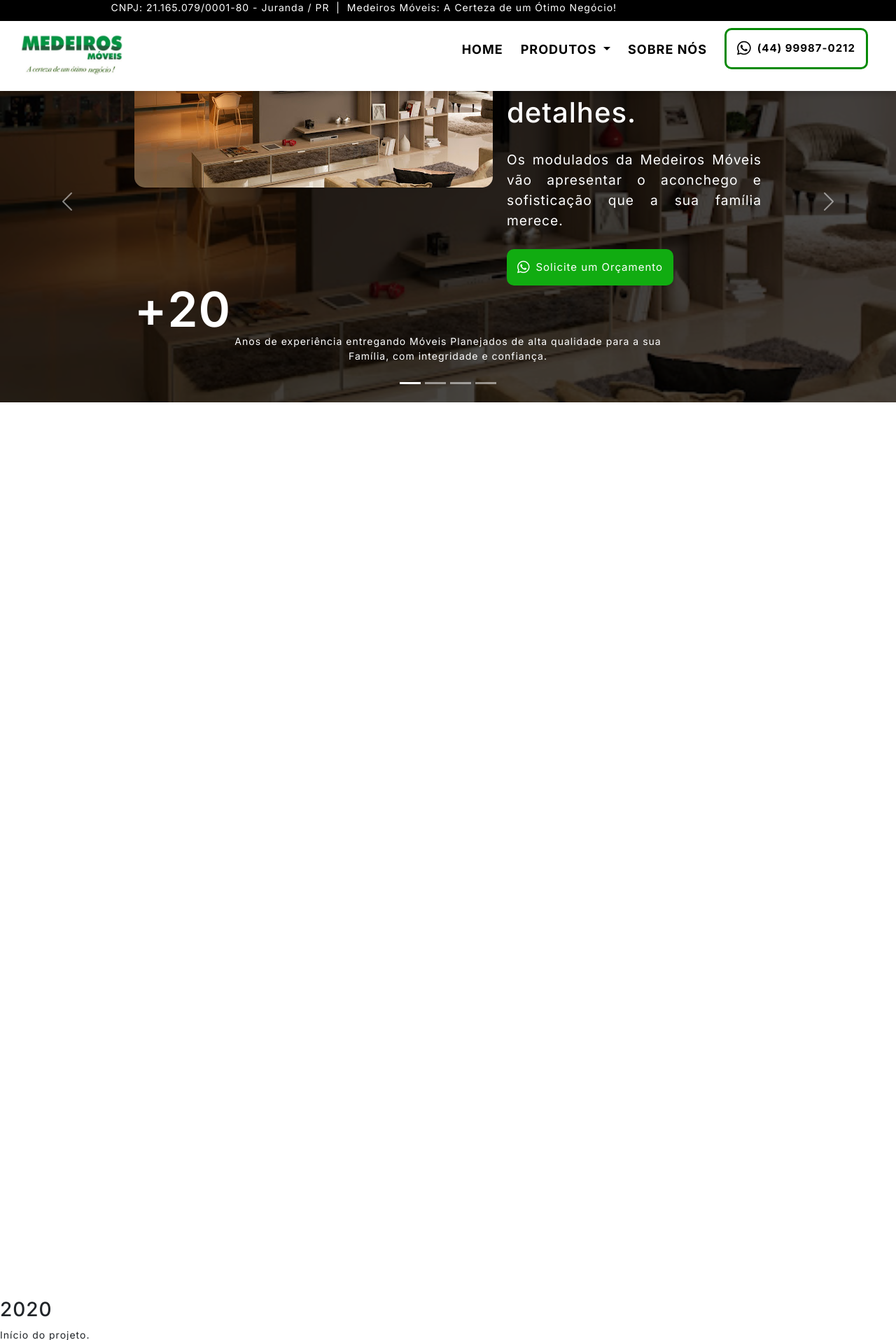
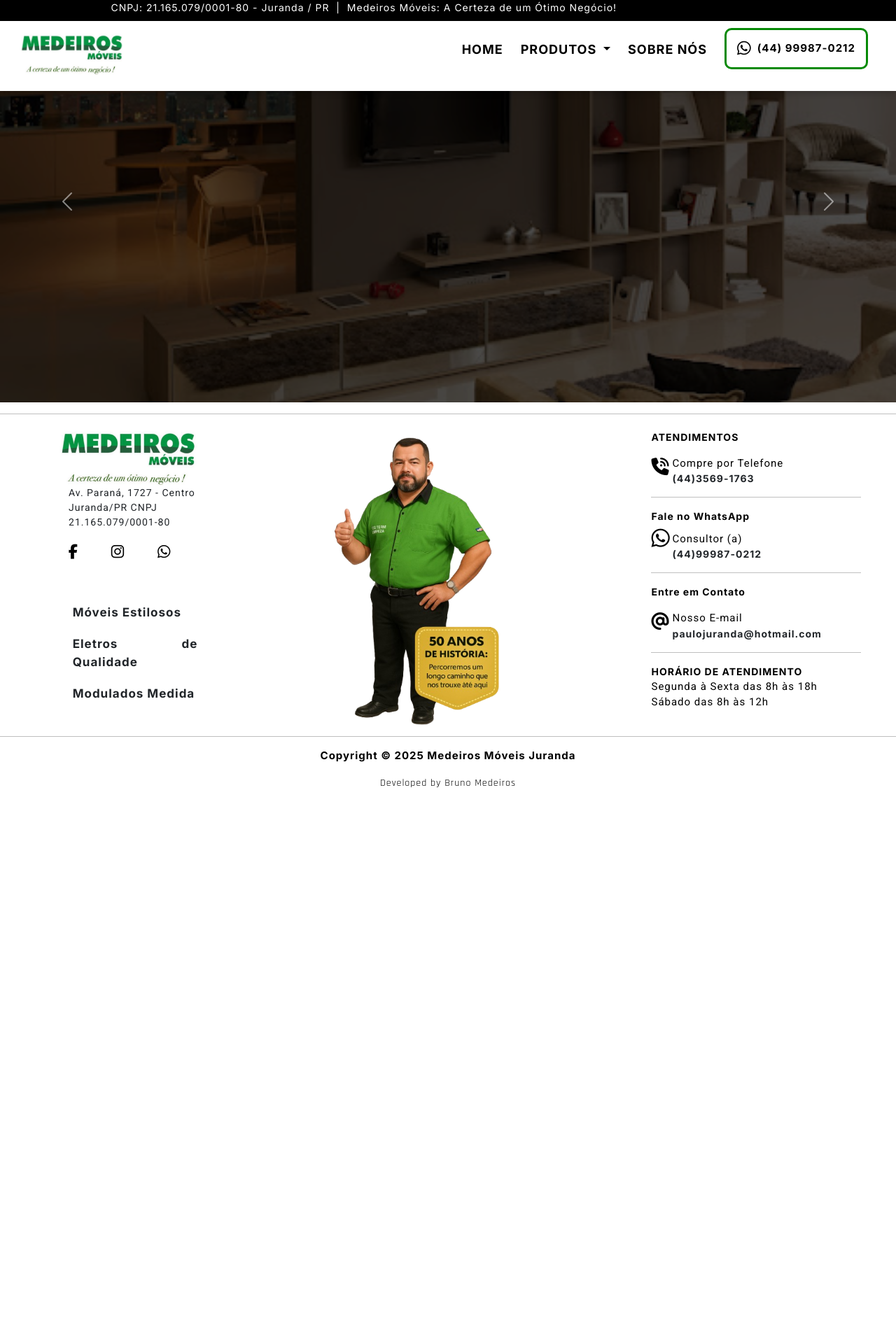
Before and after one commit to BrunoSoriedem/MedeirosMoveis, a PHP site: page / in a window 1280 px wide. Shown: the whole page at 70% size. Run offline with PHP 8.4, Linux system fonts and the light colour scheme; some web fonts are replaced.

Commit message:
vou explodir mano

```diff
--- a/css/style.css
+++ b/css/style.css
@@ -43,22 +43,64 @@
     transition: background 0.3s, border-radius 0.3s, opacity 0.3s;
 }
 
-.div-inicio {
-    display: flex;
+
+
+
+
+
+
+
+
+
+
+
+
+
+
+
+
+
+
+
+
+
+
+
+
+
+
+
+
+
+
+
+
+
+
+
+
+
+
+
+
+
+
+/*.div-inicio {
+     display: flex;
     margin-right: auto;
     margin-left: auto;
     position: relative;
-}
+}*/
 
-.div-inicio img {
-    width: 75%;
+/*.div-inicio img {
+     width: 75%;
     height: 50%;
     margin: auto;
     border-radius: 15px;
     z-index: 900;
-}
+}*/
 
-.infos-img {
+/* .infos-img {
     display: flex;
     flex-direction: column;
     justify-content: center;
@@ -80,7 +122,7 @@
 .infos-img a {
     color: rgb(255, 255, 255);
     text-decoration: none;
-}
+} */
 
 .orcamento {
     display: flex;
@@ -143,82 +185,7 @@
 }
 
 
-/*
 
-.div-contador-experiencia {
-    display: flex;
-    flex-direction: row;
-    /* display: flex;
-    justify-content: space-between;
-    align-items: center;
-    /* align-items: center;
-    /* justify-content: center;
-    /* gap: 20px;
-    /* margin-top: -50px;
-    /* height: 800px;
-}
-
-.escrita-contagem {
-    /* display: flex;
-    flex-direction: column;
-    float: right;
-    align-items: center;
-}
-
-.counter {
-    font-size: 4rem;
-    font-weight: bold;
-    color: #ffffff;
-    /* margin-left: -1020px;
-    /* margin-top: -110px;
-    display: flex;
-    transition: all 0.3s ease-in-out;
-}
-
-.contador-experiencia {
-    /* display: flex;
-    flex-direction: column;
-    align-items: center;
-    color: white;
-    max-width: 400px;
-}
-
-.contador-experiencia .simbolo-mais {
-    font-size: 60px;
-    margin: auto;
-    text-align: justify;
-    display: flex;
-}
-
-.contador-experiencia .escrita-mais {
-    /* font-size: 16px;
-    display: flex;
-}
-
-.contador-experiencia .escrita-mais {
-    text-align: justify;
-}
-
-.info-contagem {
-    /* margin-top: 50px;
-}
-
-.escrita-contagem {
-    margin-top: 7%;
-    text-align: center;
-    font-weight: bold;
-} */
-
-.div-section-infos {
-    padding: 50%;
-    width: 100%;
-    height: 50%;
-    display: flex;
-    flex-direction: column;
-    align-items: center;
-    justify-content: center;
-    background: white
-}
 
 .d-block.w-100 {
     filter: brightness(0.3);
--- a/index.html
+++ b/index.html
@@ -95,99 +95,31 @@
         </header>
 
         <main class="main">
-            <div id="carouselExampleCaptions" class="carousel slide">
-                <div class="carousel-indicators">
-                    <button type="button" data-bs-target="#carouselExampleCaptions" data-bs-slide-to="0" class="active"
-                        aria-current="true" aria-label="Slide 1"></button>
-                    <button type="button" data-bs-target="#carouselExampleCaptions" data-bs-slide-to="1"
-                        aria-label="Slide 2"></button>
-                    <button type="button" data-bs-target="#carouselExampleCaptions" data-bs-slide-to="2"
-                        aria-label="Slide 3"></button>
-                    <button type="button" data-bs-target="#carouselExampleCaptions" data-bs-slide-to="3"
-                        aria-label="Slide 4"></button>
-                </div>
+            <div id="carouselExampleFade" class="carousel slide carousel-fade">
                 <div class="carousel-inner">
-                    <div class="carousel-item active">
+                    <div id="primeiro-slide" class="carousel-item active">
                         <img src="images/teste.jpg" class="d-block w-100" alt="...">
-                        <div class="carousel-caption d-none d-md-block">
-                            <div>
-                                <div class="div-inicio">
-                                    <img src="images/teste.jpg" alt="teste">
-                                    <div data-aos="fade-right" data-aos-duration="1500">
-                                        <div class="infos-img">
-                                            <h2>
-                                                Móveis Planejados de <strong class="qualidade">Qualidade</strong>
-                                                pensados
-                                                nos
-                                                mínimos detalhes.
-                                            </h2>
-                                            <br>
-                                            <p>
-                                                Os modulados da Medeiros Móveis vão apresentar o aconchego e
-                                                sofisticação
-                                                que a sua
-                                                família merece.
-                                            </p>
-                                            <a href="https://wa.me/554499870212?text=Olá,%20gostaria%20de%20um%20orçamento!"
-                                                target="_blank" rel="noopener noreferrer" title="WhatsApp">
-                                                <div class="orcamento">
-                                                    <i class="fab fa-whatsapp"></i>Solicite um Orçamento
-                                                </div>
-                                            </a>
-                                        </div>
-                                    </div>
-                                </div>
-                                <div class="elementor-counter">
-                                    <div data-aos="fade-down" data-aos-duration="1500">
-                                        <div class="elementor-counter-number-wrapper">
-                                            <span class="elementor-counter-number-prefix">+</span>
-                                            <span class="elementor-counter-number" data-target="20">0</span>
-                                            <span class="elementor-counter-number-suffix"></span>
-                                        </div>
-                                    </div>
-                                </div>
-                                <div class="escrita-elementor-counter">
-                                    <div data-aos="fade-down" data-aos-duration="1500">
-                                        <p class="escrita-mais">
-                                            Anos de experiência entregando Móveis Planejados de
-                                            alta qualidade para a sua
-                                            <br>
-                                            Família, com integridade e confiança.
-                                        </p>
-                                    </div>
-                                </div>
-                            </div>
+                        <div class="grid text-center" style="--bs-columns: 10; --bs-gap: 1rem;">
+                            <!-- <div class="g-col-6">
+                                <img src="images/teste.jpg" class="img-primeiro-slide" alt="Imagem Slide">
+                            </div> -->
+                            <!-- <div class="g-col-4">.g-col-4</div> -->
                         </div>
+                    </div>
 
+                    <div class="carousel-item">
+                        <img src="images/Slide1jpg.jpg" class="d-block w-100" alt="...">
                     </div>
                     <div class="carousel-item">
                         <img src="images/tudo-sobre-moveis-planejados-990x550-1.jpg" class="d-block w-100" alt="...">
-                        <div class="carousel-caption d-none d-md-block">
-                            <h5>Second slide label</h5>
-                            <p>Some representative placeholder content for the second slide.</p>
-                        </div>
-                    </div>
-                    <div class="carousel-item">
-                        <img src="images/Slide1jpg.jpg" class="d-block w-100" alt="...">
-                        <div class="carousel-caption d-none d-md-block">
-                            <h5>Third slide label</h5>
-                            <p>Some representative placeholder content for the third slide.</p>
-                        </div>
-                    </div>
-                    <div class="carousel-item">
-                        <img src="images/Slide1jpg.jpg" class="d-block w-100" alt="...">
-                        <div class="carousel-caption d-none d-md-block">
-                            <h5>Fourth slide label</h5>
-                            <p>Some representative placeholder content for the fourth slide.</p>
-                        </div>
                     </div>
                 </div>
-                <button class="carousel-control-prev" type="button" data-bs-target="#carouselExampleCaptions"
+                <button class="carousel-control-prev" type="button" data-bs-target="#carouselExampleFade"
                     data-bs-slide="prev">
                     <span class="carousel-control-prev-icon" aria-hidden="true"></span>
                     <span class="visually-hidden">Previous</span>
                 </button>
-                <button class="carousel-control-next" type="button" data-bs-target="#carouselExampleCaptions"
+                <button class="carousel-control-next" type="button" data-bs-target="#carouselExampleFade"
                     data-bs-slide="next">
                     <span class="carousel-control-next-icon" aria-hidden="true"></span>
                     <span class="visually-hidden">Next</span>
@@ -195,27 +127,8 @@
             </div>
 
             <section>
-                <div class="div-section-infos">
+                <div>
 
-                </div>
-            </section>
-
-            <section>
-                <div class="timeline">
-                    <div class="timeline-item">
-                        <div class="timeline-dot"></div>
-                        <div class="timeline-content">
-                            <h3>2020</h3>
-                            <p>Início do projeto.</p>
-                        </div>
-                    </div>
-                    <div class="timeline-item">
-                        <div class="timeline-dot"></div>
-                        <div class="timeline-content">
-                            <h3>2021</h3>
-                            <p>Primeira versão lançada.</p>
-                        </div>
-                    </div>
                 </div>
             </section>
 
```
Also changed, not shown: css/sobreNos.css (+13 -20 lines), php/produtos.php (added, +11 -0 lines), sobreNos.html (+4 -6 lines).
